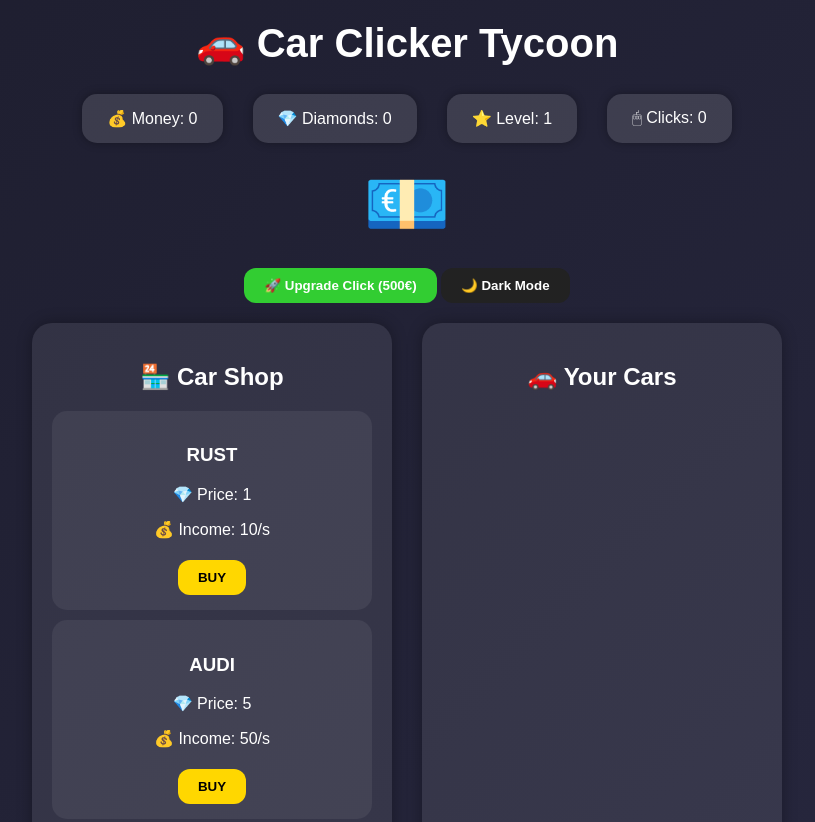
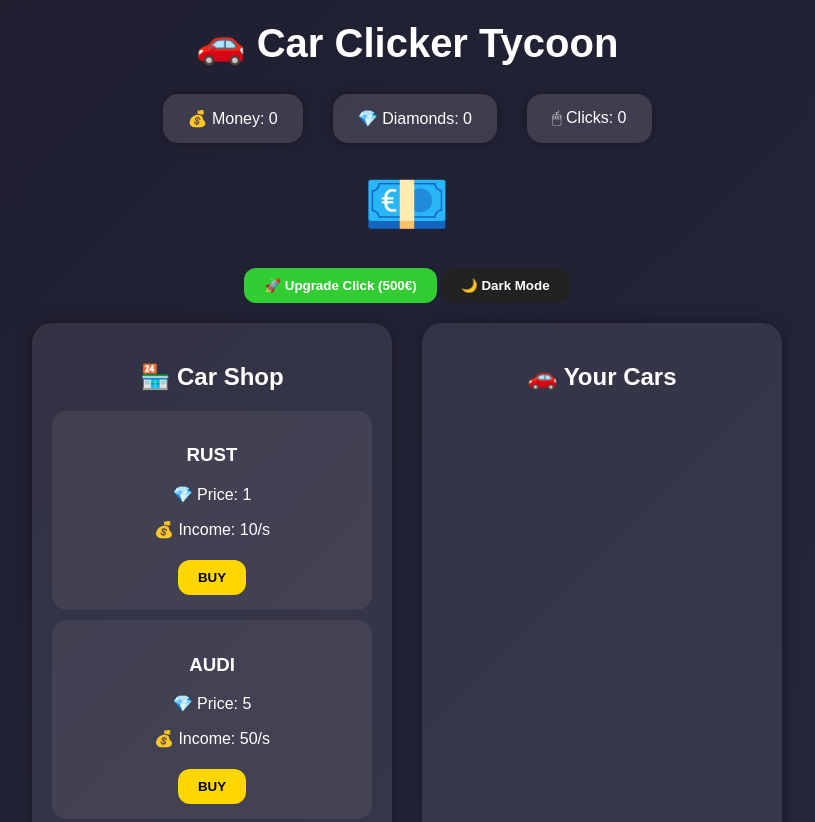
Before and after one commit to A25DP2RCars/Clicker-game, a plain HTML site: page index.html in a window 1280 px wide. Shown: the top 822 px of the page, without its empty margins (233-1048 px from the left). Drawn offline with Linux system fonts and the light colour scheme.

Commit message:
Update index.html

```diff
--- a/index.html
+++ b/index.html
@@ -24,11 +24,6 @@
     <div class="stat">
         💎 Diamonds:
         <span id="diamonds">0</span>
-    </div>
-
-    <div class="stat">
-        ⭐ Level:
-        <span id="level">1</span>
     </div>
 
     <div class="stat">
```
